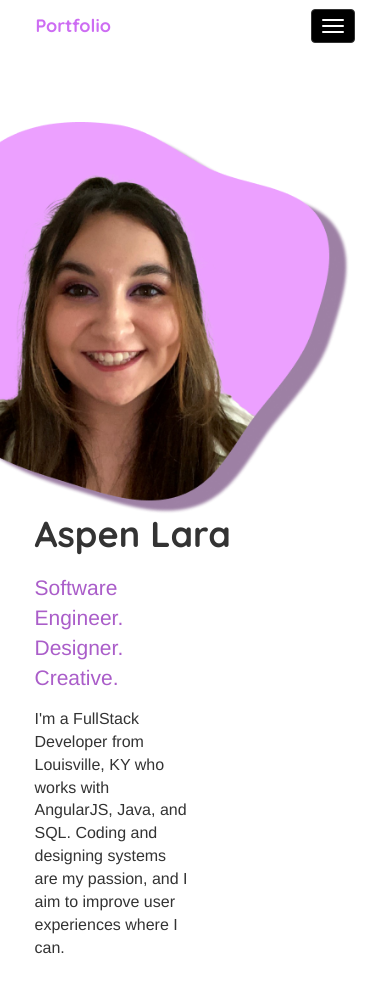
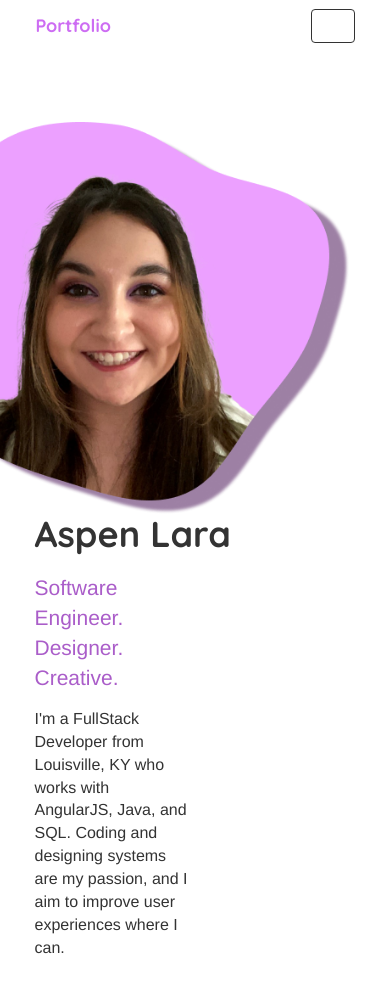
Before and after one commit to asplara/Portfolio, a plain HTML site: page index.html in a window 390 px wide. Shown: the top 992 px of the page. Drawn offline with nearby package versions, Linux system fonts and the light colour scheme.

Commit message:
changing button class

```diff
--- a/global.css
+++ b/global.css
@@ -113,7 +113,7 @@
   border-radius: 5%;
 }
 
-.navbar-toggle {
+button .navbar-toggle {
   background-color: black;
 }
 
```
